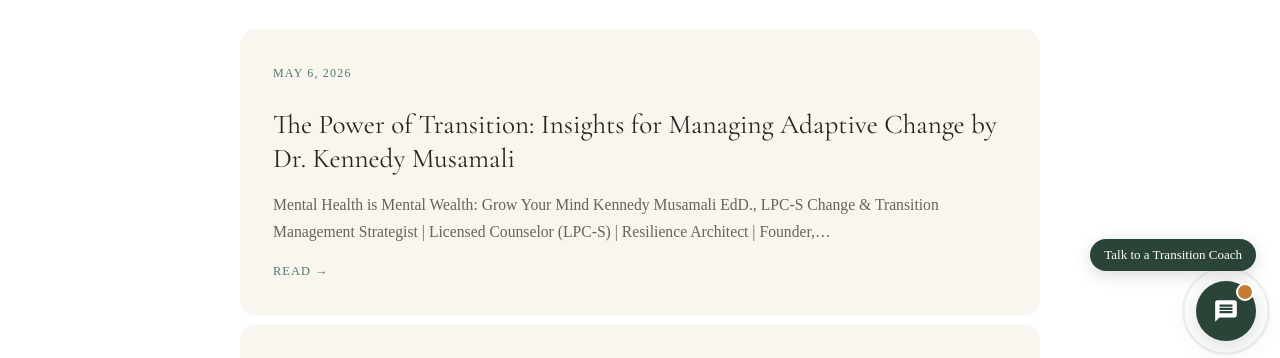
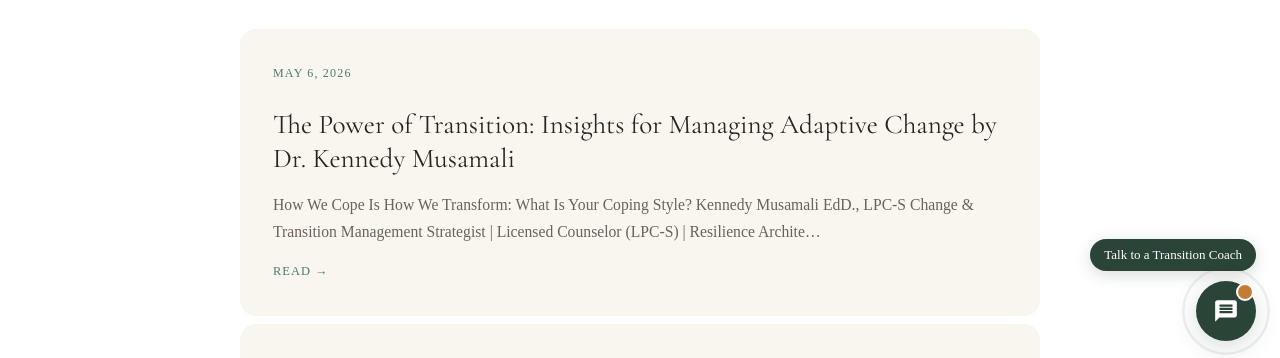
Before and after one commit to JFeelgoodOfficial/DrKennedyMusamali, a website: page blog.html in a window 1280 px wide. Shown: the part 435-793 px from the top of the page. Drawn offline with nearby package versions, Linux system fonts and the light colour scheme.

Commit message:
Update blog index

```diff
--- a/blog.html
+++ b/blog.html
@@ -49,6 +49,12 @@
 </section>
 <section class="post-list">
 <!-- POSTS_START -->
+<a href="/blog/2026-05-06-the-power-of-transition-insights-for-managing-adaptive-chang.html" class="post-item">
+  <div class="post-item-date">May 6, 2026</div>
+  <h3 class="post-item-title">The Power of Transition: Insights for Managing Adaptive Change by Dr. Kennedy Musamali</h3>
+  <p class="post-item-excerpt">How We Cope Is How We Transform: What Is Your Coping Style? Kennedy Musamali EdD., LPC-S Change &amp; Transition Management Strategist | Licensed Counselor (LPC-S) | Resilience Archite…</p>
+  <span class="post-item-arrow">Read →</span>
+</a>
 <a href="/blog/2026-05-06-the-power-of-transition-insights-for-managing-adaptive-chang.html" class="post-item">
   <div class="post-item-date">May 6, 2026</div>
   <h3 class="post-item-title">The Power of Transition: Insights for Managing Adaptive Change by Dr. Kennedy Musamali</h3>
```
